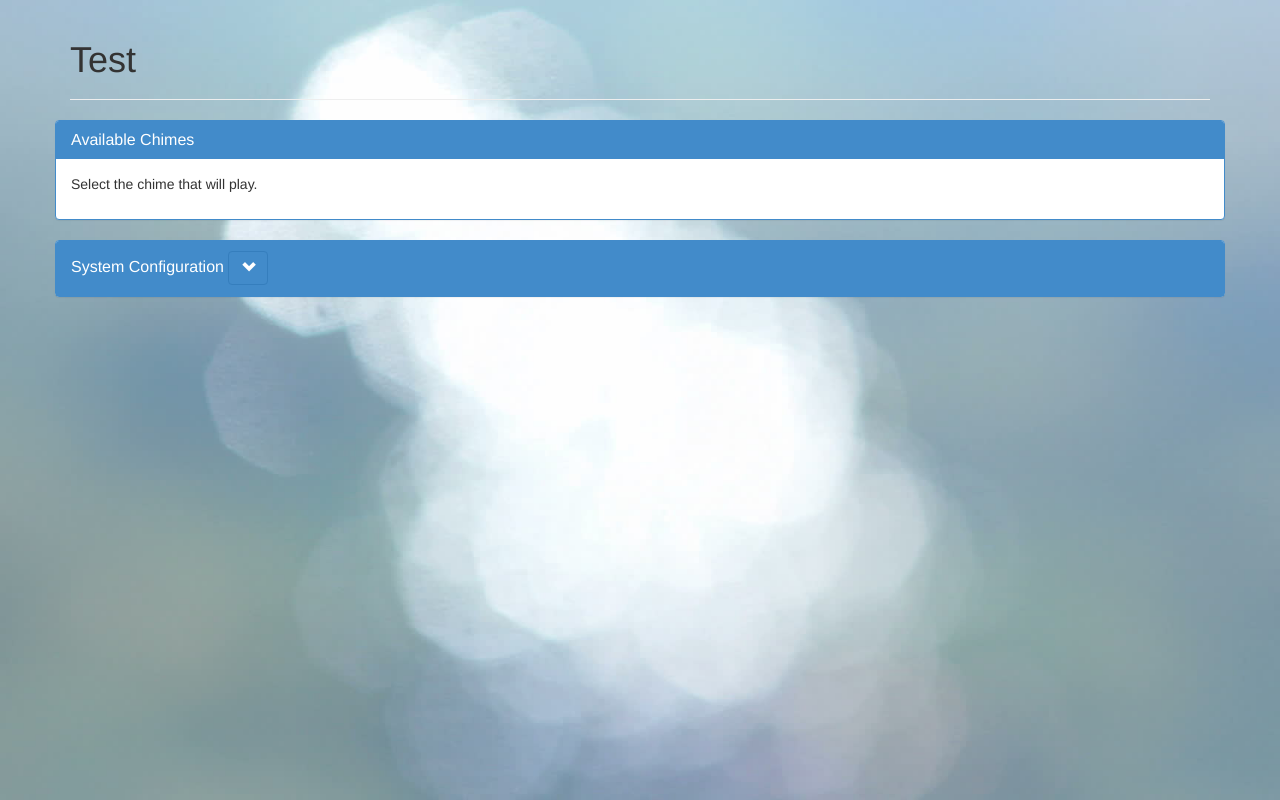
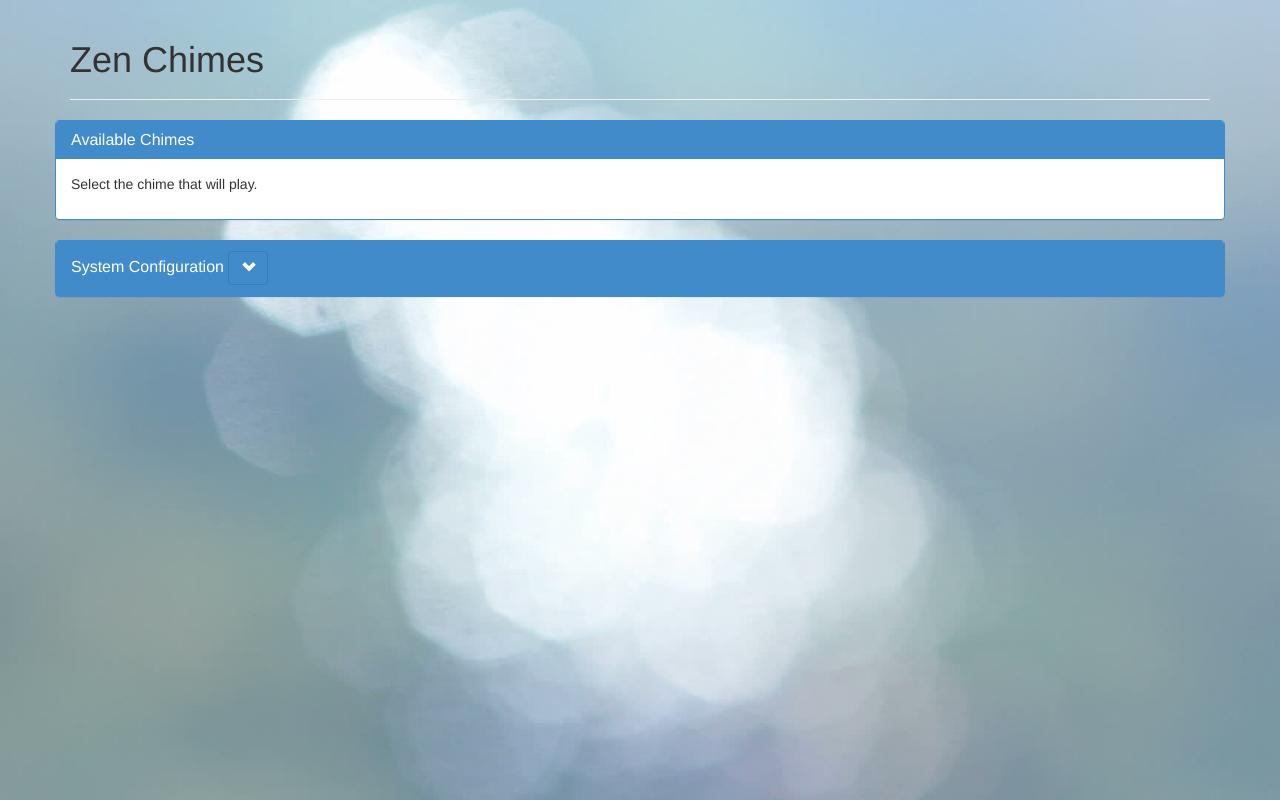
Before and after one commit to eigenholser/squeezebox-zenchimes, a plain HTML site: page zenchimes/static/index.html in a window 1280 px wide. Drawn offline with Linux system fonts and the light colour scheme; no server answers.

Commit message:
Fixed typo

```diff
--- a/zenchimes/static/index.html
+++ b/zenchimes/static/index.html
@@ -25,7 +25,7 @@
       <div class="row">
         <div class="col-lg-12">
           <div class="page-header">
-              <h1 id="type">Test</h1>
+              <h1 id="type">Zen Chimes</h1>
           </div>
         </div>
       </div> <!-- row -->
```
